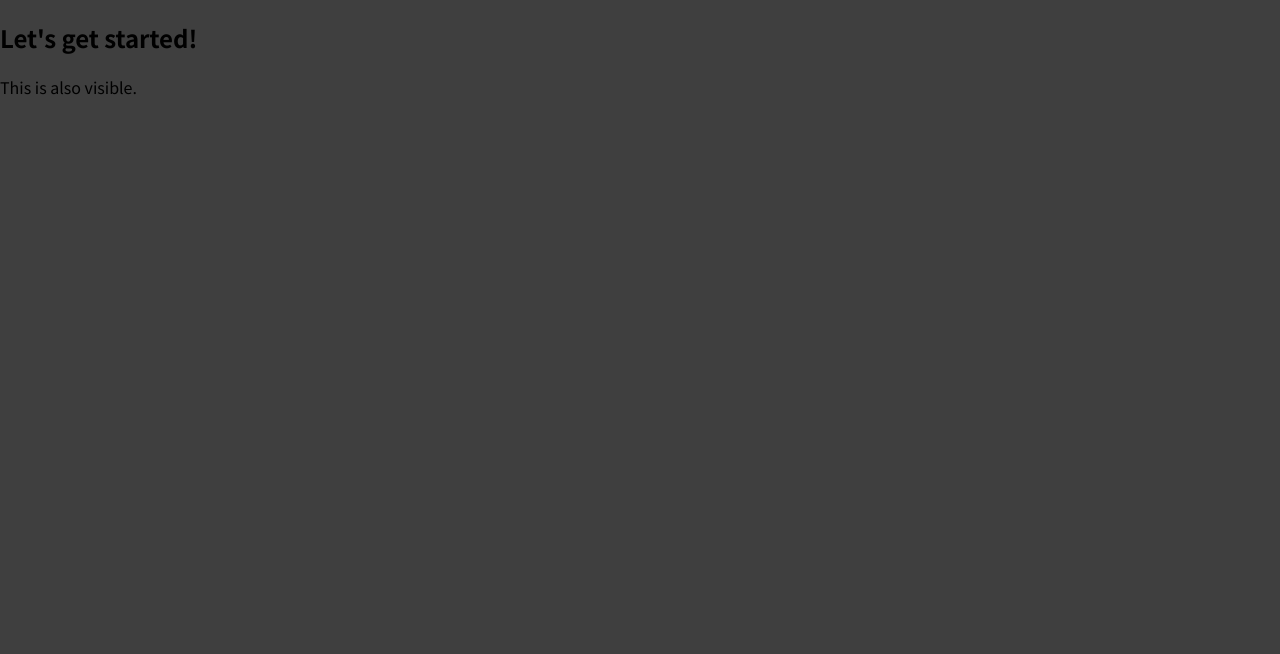
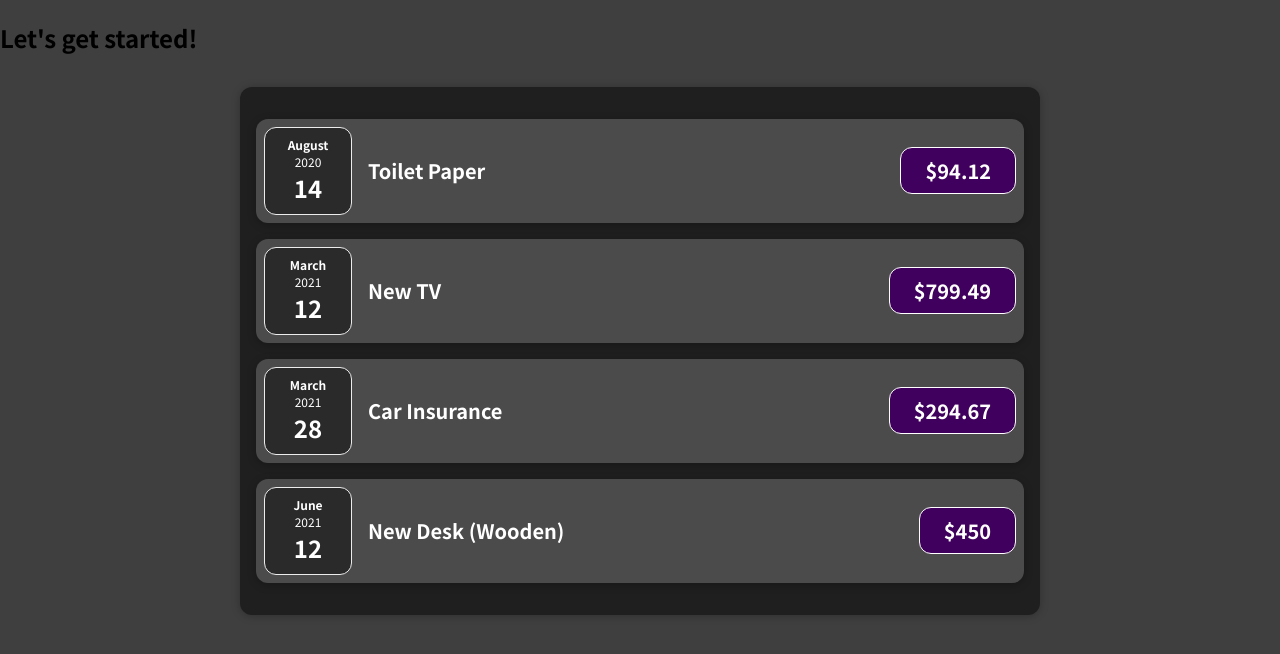
Before and after one commit to snjv9/01-starting-setup, a JavaScript app: page / in a window 1280 px wide. Shown: the top 654 px of the page. Built offline with nearby package versions, Linux system fonts and the light colour scheme.

Commit message:
Added Expenses component

```diff
--- a/src/App.js
+++ b/src/App.js
@@ -1,8 +1,32 @@
+import Expenses from "./components/Expenses";
+
 function App() {
+  const expenses = [
+    {
+      id: "e1",
+      title: "Toilet Paper",
+      amount: 94.12,
+      date: new Date(2020, 7, 14),
+    },
+    { id: "e2", title: "New TV", amount: 799.49, date: new Date(2021, 2, 12) },
+    {
+      id: "e3",
+      title: "Car Insurance",
+      amount: 294.67,
+      date: new Date(2021, 2, 28),
+    },
+    {
+      id: "e4",
+      title: "New Desk (Wooden)",
+      amount: 450,
+      date: new Date(2021, 5, 12),
+    },
+  ];
+  //variable name such as title,amount,date used here will be as it is used when accessing this via props
   return (
     <div>
       <h2>Let's get started!</h2>
-      <p>This is also visible.</p>
+      <Expenses items={expenses}></Expenses>
     </div>
   );
 }
--- /dev/null
+++ b/src/components/ExpenseDate.css
@@ -0,0 +1,26 @@
+.expense-date {
+  display: flex;
+  flex-direction: column;
+  width: 5.5rem;
+  height: 5.5rem;
+  border: 1px solid #ececec;
+  background-color: #2a2a2a;
+  color: white;
+  border-radius: 12px;
+  align-items: center;
+  justify-content: center;
+}
+
+.expense-date__month {
+  font-size: 0.75rem;
+  font-weight: bold;
+}
+
+.expense-date__year {
+  font-size: 0.75rem;
+}
+
+.expense-date__day {
+  font-size: 1.5rem;
+  font-weight: bold;
+}
--- /dev/null
+++ b/src/components/ExpenseDate.js
@@ -0,0 +1,17 @@
+import "./ExpenseDate.css";
+
+function ExpenseDate(props) {
+  const month = props.date.toLocaleString("en-US", { month: "long" });
+  const year = props.date.getFullYear();
+  const day = props.date.toLocaleString("en-US", { day: "2-digit" });
+
+  return (
+    <div className="expense-date">
+      <div className="expense-date__month">{month}</div>
+      <div className="expense-date__year">{year}</div>
+      <div className="expense-date__day">{day}</div>
+    </div>
+  );
+}
+
+export default ExpenseDate;
--- /dev/null
+++ b/src/components/ExpenseItem.css
@@ -0,0 +1,56 @@
+.expense-item {
+    display: flex;
+    justify-content: space-between;
+    align-items: center;
+    box-shadow: 0 2px 8px rgba(0, 0, 0, 0.25);
+    padding: 0.5rem;
+    margin: 1rem 0;
+    border-radius: 12px;
+    background-color: #4b4b4b;
+  }
+
+  .expense-item__description {
+    display: flex;
+    flex-direction: column;
+    gap: 1rem;
+    align-items: flex-end;
+    flex-flow: column-reverse;
+    justify-content: flex-start;
+    flex: 1;
+  }
+
+  .expense-item h2 {
+    color: #3a3a3a;
+    font-size: 1rem;
+    flex: 1;
+    margin: 0 1rem;
+    color: white;
+  }
+
+  .expense-item__price {
+    font-size: 1rem;
+    font-weight: bold;
+    color: white;
+    background-color: #40005d;
+    border: 1px solid white;
+    padding: 0.5rem;
+    border-radius: 12px;
+  }
+
+  @media (min-width: 580px) {
+    .expense-item__description {
+      flex-direction: row;
+      align-items: center;
+      justify-content: flex-start;
+      flex: 1;
+    }
+
+    .expense-item__description h2 {
+      font-size: 1.25rem;
+    }
+
+    .expense-item__price {
+      font-size: 1.25rem;
+      padding: 0.5rem 1.5rem;
+    }
+  }
--- /dev/null
+++ b/src/components/ExpenseItem.js
@@ -0,0 +1,16 @@
+import "./ExpenseItem.css";
+import ExpenseDate from "./ExpenseDate";
+
+function ExpenseItem(props) {
+  return (
+    <div className="expense-item">
+      <ExpenseDate date={props.date}></ExpenseDate>
+      <div className="expense-item__description">
+        <h2>{props.title}</h2>
+        <div className="expense-item__price"> ${props.amount}</div>
+      </div>
+    </div>
+  );
+}
+
+export default ExpenseItem;
--- /dev/null
+++ b/src/components/Expenses.css
@@ -0,0 +1,9 @@
+.expenses {
+  padding: 1rem;
+  background-color: rgb(31, 31, 31);
+  margin: 2rem auto;
+  width: 50rem;
+  max-width: 95%;
+  border-radius: 12px;
+  box-shadow: 0 1px 8px rgba(0, 0, 0, 0.25);
+}
--- /dev/null
+++ b/src/components/Expenses.js
@@ -0,0 +1,31 @@
+import ExpenseItem from "./ExpenseItem";
+import "./Expenses.css";
+
+function Expenses(props) {
+  return (
+    <div className="expenses">
+      <ExpenseItem
+        title={props.items[0].title}
+        amount={props.items[0].amount}
+        date={props.items[0].date}
+      />
+      <ExpenseItem
+        title={props.items[1].title}
+        amount={props.items[1].amount}
+        date={props.items[1].date}
+      />
+      <ExpenseItem
+        title={props.items[2].title}
+        amount={props.items[2].amount}
+        date={props.items[2].date}
+      />
+      <ExpenseItem
+        title={props.items[3].title}
+        amount={props.items[3].amount}
+        date={props.items[3].date}
+      />
+    </div>
+  );
+}
+
+export default Expenses;
```
Also changed, not shown: 1 other file (tests, documents, lock files or other folders).
